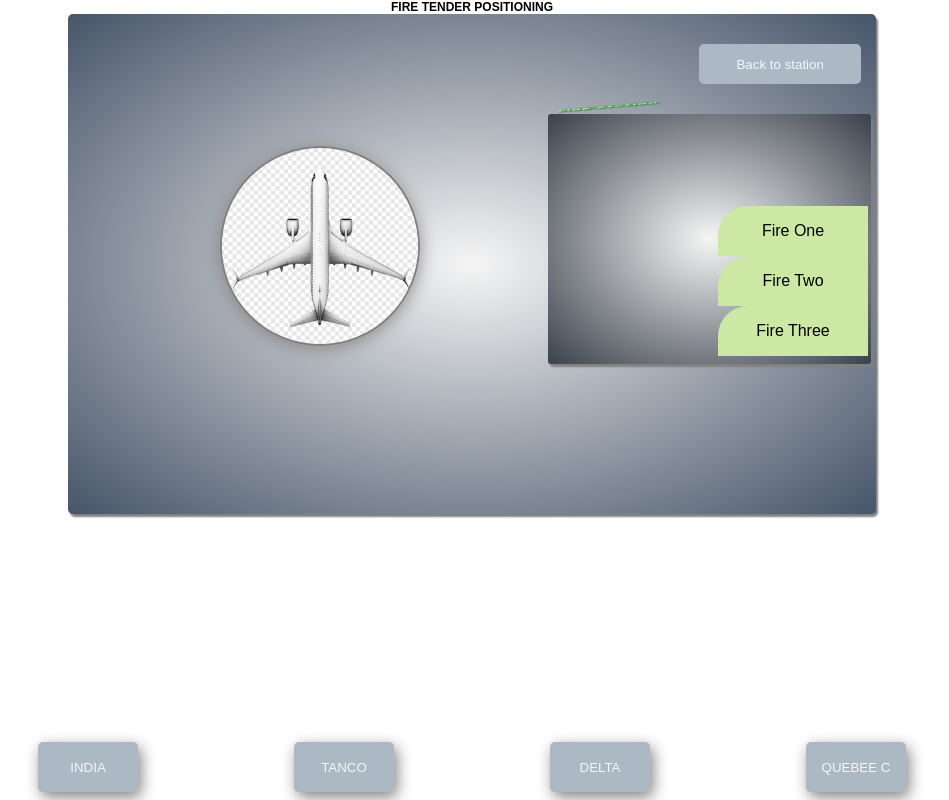
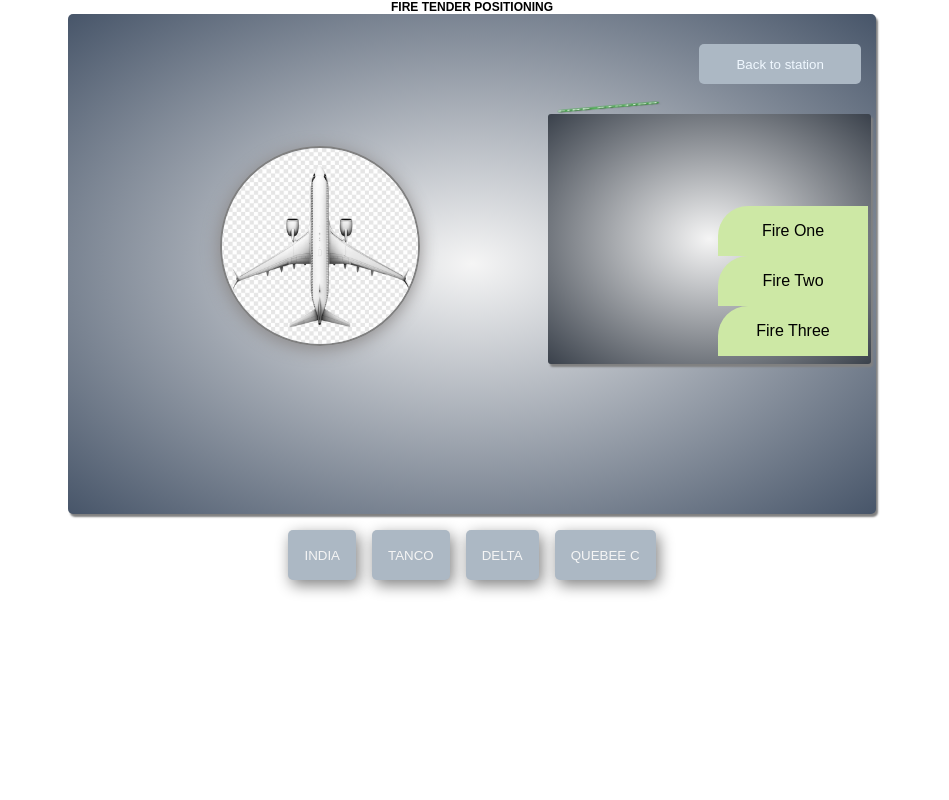
Before and after one commit to BakaryTrawally/fire-service-position, a plain HTML site: page index.html in a window 1280 px wide. Shown: the whole page, without its empty margins (168-1117 px from the left). Drawn offline with Linux system fonts and the light colour scheme.

Commit message:
Add files via upload

```diff
--- a/css/style.css
+++ b/css/style.css
@@ -71,6 +71,8 @@ h1{
 }
 
 
+
+
 .container__flight{
     margin-bottom: 2rem;
 }
@@ -81,6 +83,7 @@ h1{
     border-radius: 100px;
     box-shadow: -1px 3px 18px rgb(139, 136, 136);
 }
+
 
 .fire__station{
     width: 40%;
@@ -94,6 +97,9 @@ h1{
     border-radius: 3px;
     box-shadow: 2px 3px 2px gray;
 }
+
+
+
 .fire__station__h1{
     background-color: var(--HERO-BGCOLOR);
     color: var(--HERO-COLOR);
@@ -137,6 +143,15 @@ h1{
     left: 10%;
 }
 
+/* chat css */
+.container__button {
+    flex-wrap: wrap;
+    gap: 1rem;
+    position: static;
+    margin-top: 1rem;
+    justify-content: center;
+}
+
 .container__button button {
     width: 100px;
     background-color: rgb(172, 184, 196);
@@ -146,6 +161,12 @@ h1{
     border: none;
     box-shadow: 3px 5px 15px gray;
     cursor: pointer;
+}
+
+/* chat css */
+.container__button button {
+    width: auto;
+    padding: 0.5rem 1rem;
 }
 
 .container__fireTender{
```
